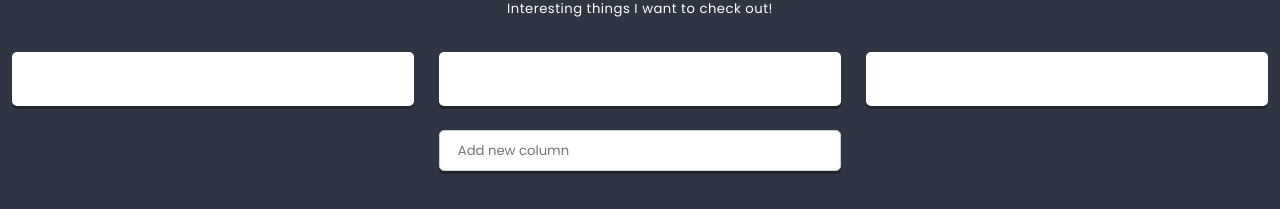
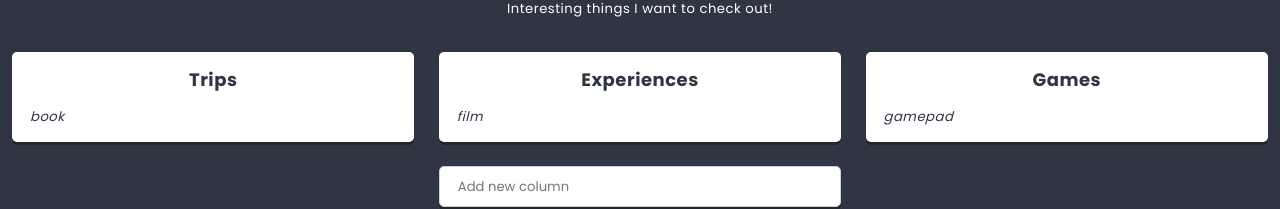
Before and after one commit to couchcodergirl/React---just-the-beginning, a React app: page / in a window 1280 px wide. Shown: the part 380-589 px from the top of the page. Built offline with nearby package versions, Linux system fonts and the light colour scheme.

Commit message:
Add correct  changes in Column.js

```diff
--- a/src/components/Column/column.js
+++ b/src/components/Column/column.js
@@ -3,9 +3,11 @@ import styles from './Column.scss';
 
 class Column extends React.Component {
   render() {
+    console.log(this.props);
     return (
       <section className={styles.component}>
-        <h3 className={styles.title}>{this.props.columnTitle}</h3>
+        <h3 className={styles.title}>{this.props.title}</h3>
+    <i className={styles.icon}>{this.props.icon}</i>
       </section>
     );
   }
--- a/src/components/List/List.js
+++ b/src/components/List/List.js
@@ -22,13 +22,27 @@ class List extends React.Component {
     description: settings.defaultListDescription,
   }
 
+  addColumn(title){
+    this.setState(state => (
+      {
+        columns: [
+          ...state.columns,
+          {
+            key: state.columns.length ? state.columns[state.columns.length-1].key+1 : 0,
+            title,
+            icon: 'list-alt',
+            cards: []
+          }
+        ]
+      }
+    ));
+  }
+
   render() {
     return (
       <section className={styles.component}>
         <Hero titleText={this.props.title} image={this.props.image} />
-        <div className={styles.description}>
-        {ReactHtmlParser(this.props.description)}
-        </div>
+        <div className={styles.description}>{ReactHtmlParser(this.props.description)}</div>
         <div className={styles.columns}>
           {this.state.columns.map(({key, ...columnProps}) => (
             <Column key={key} {...columnProps} />
--- a/src/data/dataStore.js
+++ b/src/data/dataStore.js
@@ -22,7 +22,7 @@ export const listData = {
   columns: [
     {
       key: 0,
-      title: 'Books',
+      title: 'Trips',
       icon: 'book',
       cards: [
         {
@@ -37,7 +37,7 @@ export const listData = {
     },
     {
       key: 1,
-      title: 'Movies',
+      title: 'Experiences',
       icon: 'film',
       cards: [
         {
```
